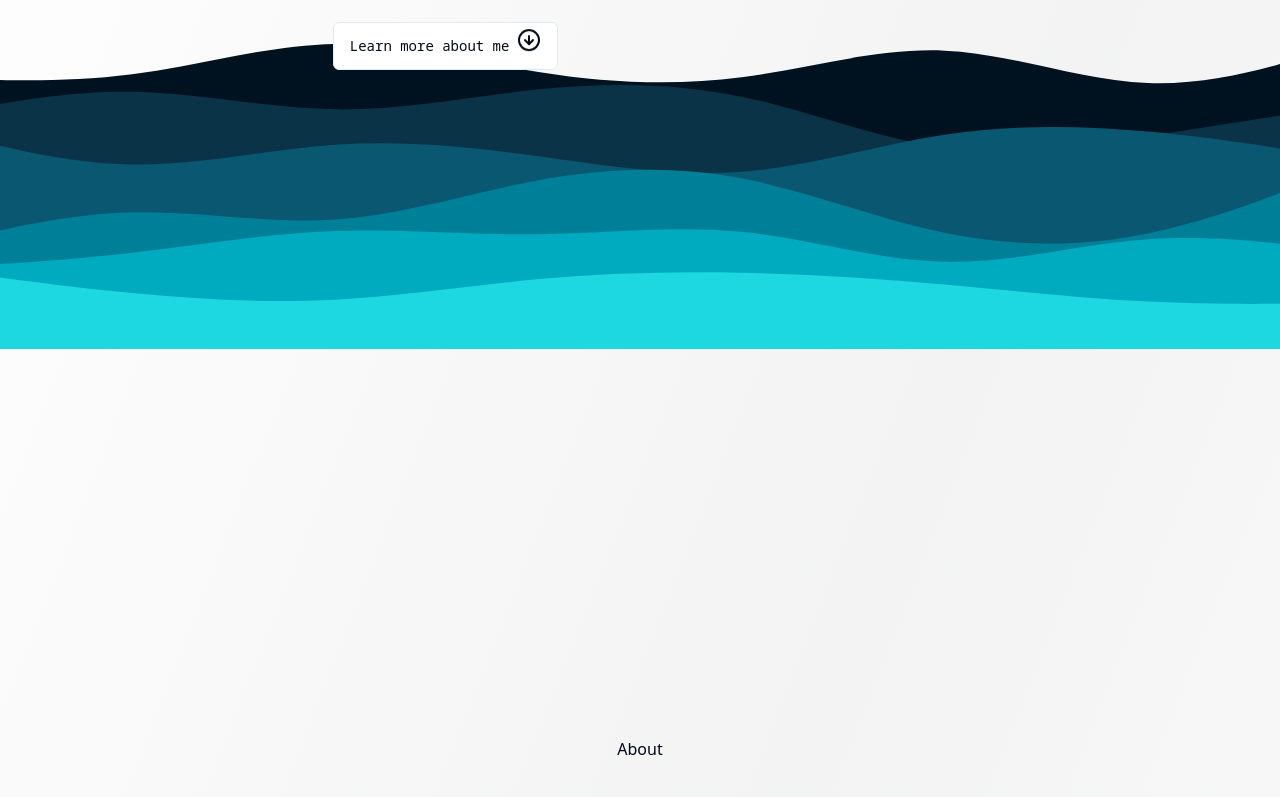
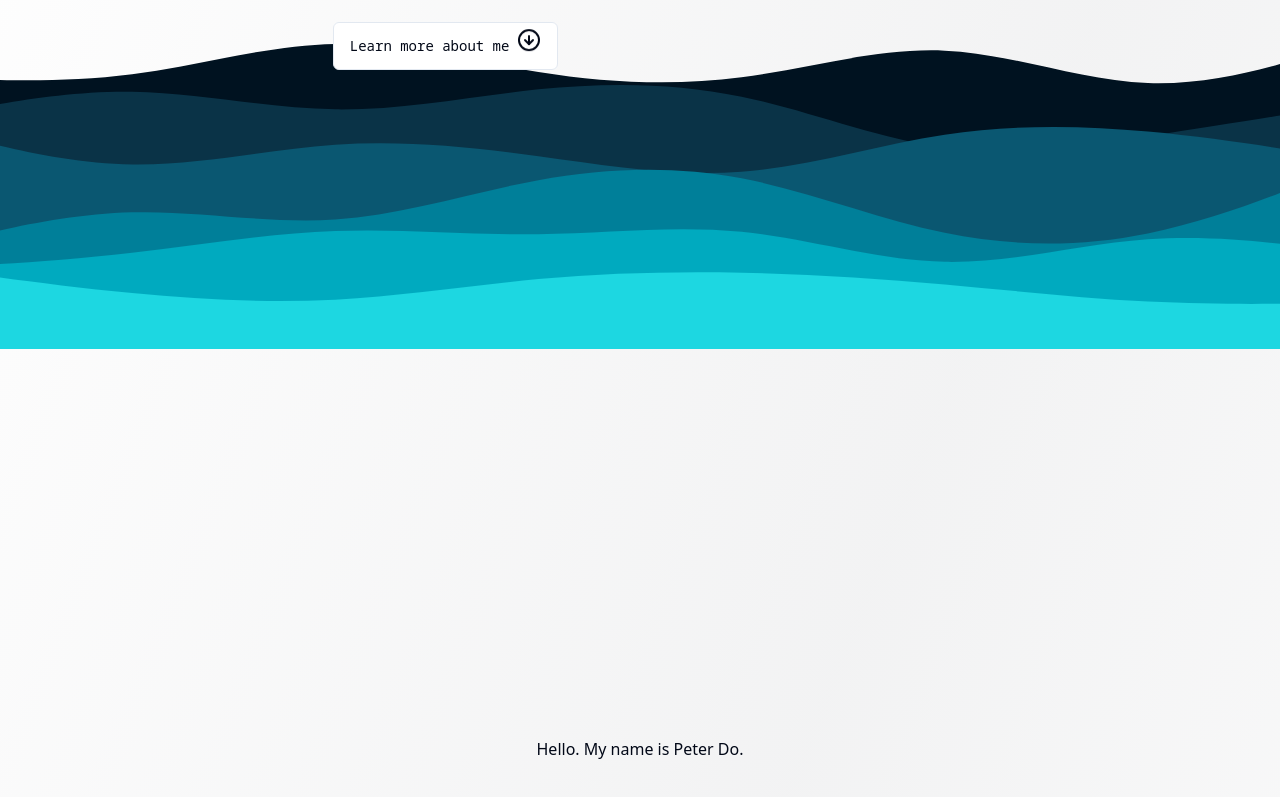
Before and after one commit to Nogiback/Personal-Portfolio-v2, a React (Vite) app: page / in a window 1280 px wide. Shown: the part 451-1248 px from the top of the page. Built offline with nearby package versions, Linux system fonts and the light colour scheme; what tailwindcss-debug-screens would draw is missing.

Commit message:
Starting About section of webpage

```diff
--- a/src/components/About.tsx
+++ b/src/components/About.tsx
@@ -3,7 +3,9 @@ import React from 'react';
 export default function About() {
   return (
     <div id='About' className='flex h-screen items-center justify-center'>
-      About
+      <div className='flex flex-col gap-6'>
+        <p>Hello. My name is Peter Do.</p>
+      </div>
     </div>
   );
 }
```
